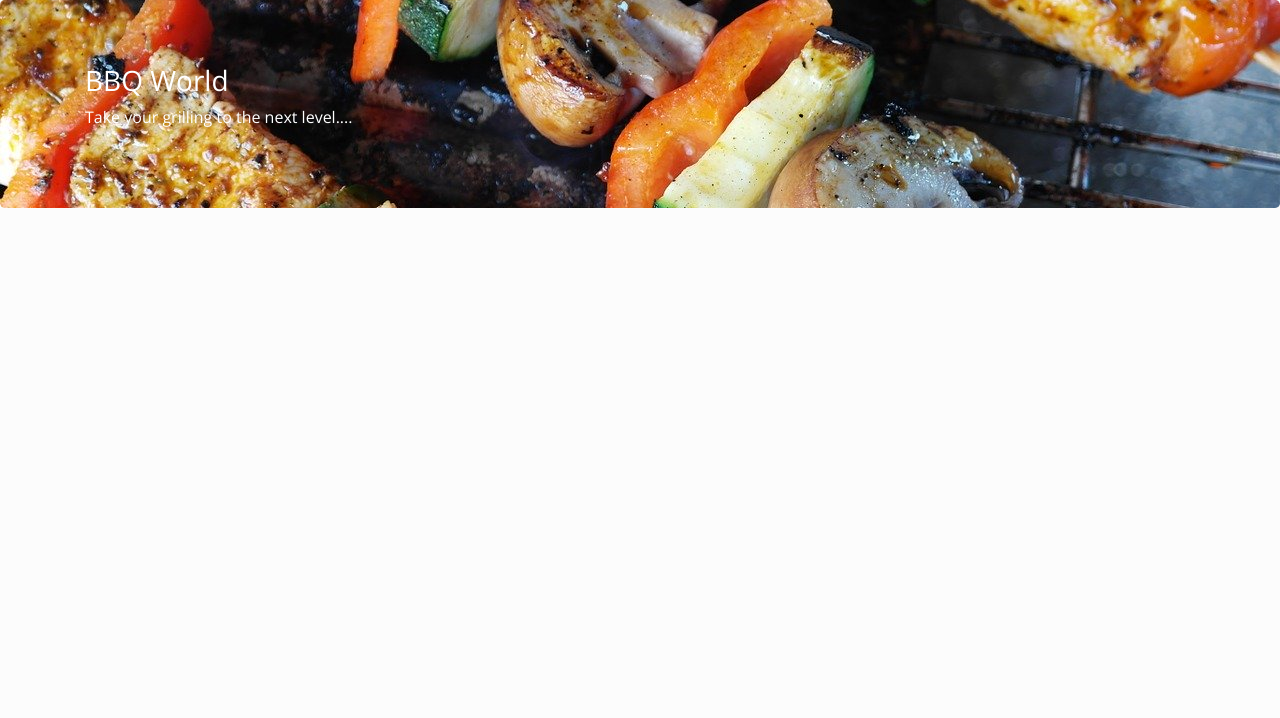
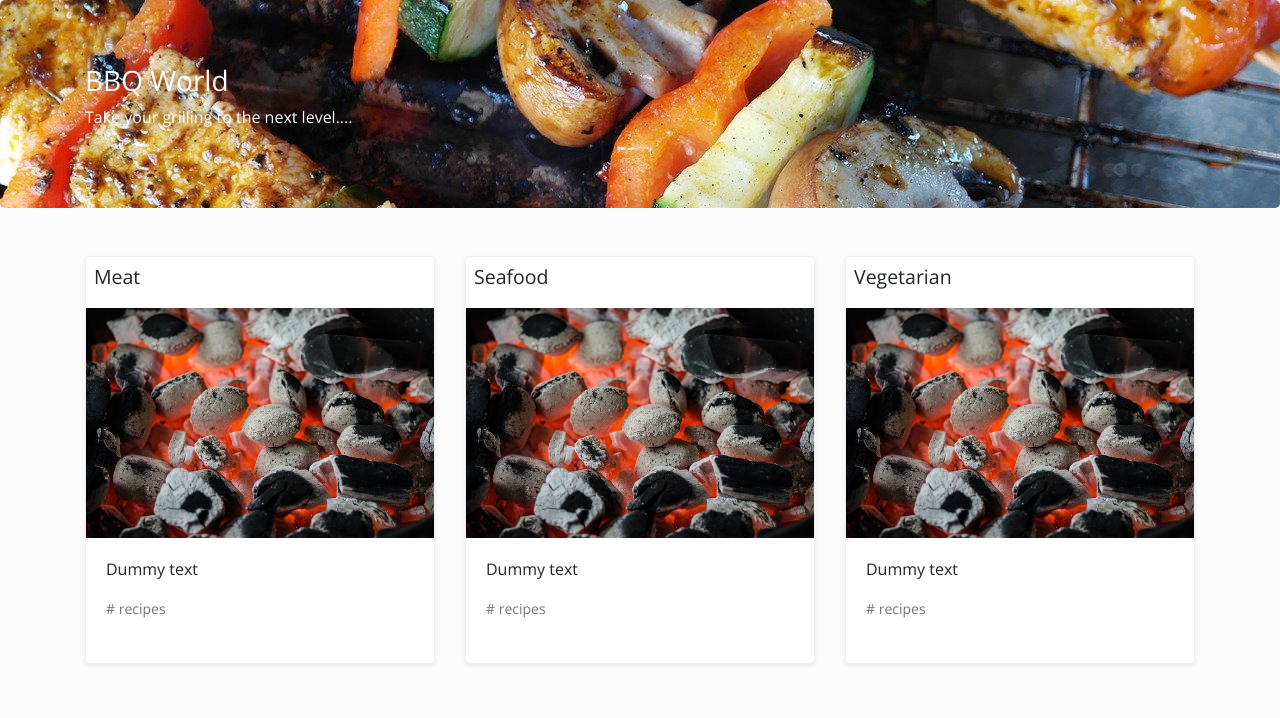
Before and after one commit to Code-Institute-Submissions/3rd-milestone-project, a Flask app: page / in a window 1280 px wide. Shown: the part 82-800 px from the top of the page. Run offline with Flask 2, Linux system fonts and the light colour scheme; some libraries are stand-ins or nearby versions.

Commit message:
Added categories to homepage

```diff
--- a/application/templates/index.html
+++ b/application/templates/index.html
@@ -1,5 +1,6 @@
 {% extends 'base.html'%} {% block content %}
 
+<!-- Homepage banner section -->
 <section class="jumbotron homepage-banner">
   <div class="container homepage-title-container">
     <div class="d-block header-title">
@@ -13,4 +14,72 @@
   </div>
 </section>
 
+<!-- Categories section -->
+<section class="py-5 bg-light-grey">
+  <div class="container">
+    <div class="row">
+      <div class="col-md-4">
+        <div class="card mb-4 shadow-sm h-100">
+          <h4 class="card-title p-2 uppercase">Meat</h4>
+          <div class="card-img">
+            <img
+              src="{{url_for('static', filename='assets/images/default-bbq-810545_640.jpg')}}"
+              class="img-fluid"
+              alt="BBQ Meat"
+            />
+          </div>
+          <div class="card-body">
+            <p class="card-text">
+              Dummy text
+            </p>
+            <div>
+              <small class="text-muted"># recipes</small>
+            </div>
+          </div>
+        </div>
+      </div>
+      <div class="col-md-4">
+        <div class="card mb-4 shadow-sm h-100">
+          <h4 class="card-title p-2 uppercase">Seafood</h4>
+          <div class="card-img">
+            <img
+              src="{{url_for('static', filename='assets/images/default-bbq-810545_640.jpg')}}"
+              class="img-fluid"
+              alt="BBQ Seafood"
+            />
+          </div>
+          <div class="card-body">
+            <p class="card-text">
+              Dummy text
+            </p>
+            <div>
+              <small class="text-muted"># recipes</small>
+            </div>
+          </div>
+        </div>
+      </div>
+      <div class="col-md-4">
+        <div class="card mb-4 shadow-sm h-100">
+          <h4 class="card-title p-2 uppercase">Vegetarian</h4>
+          <div class="card-img">
+            <img
+              src="{{url_for('static', filename='assets/images/default-bbq-810545_640.jpg')}}"
+              class="img-fluid"
+              alt="BBQ Vegetarian"
+            />
+          </div>
+          <div class="card-body">
+            <p class="card-text">
+              Dummy text
+            </p>
+            <div>
+              <small class="text-muted"># recipes</small>
+            </div>
+          </div>
+        </div>
+      </div>
+    </div>
+  </div>
+</section>
+
 {% endblock %}
```
